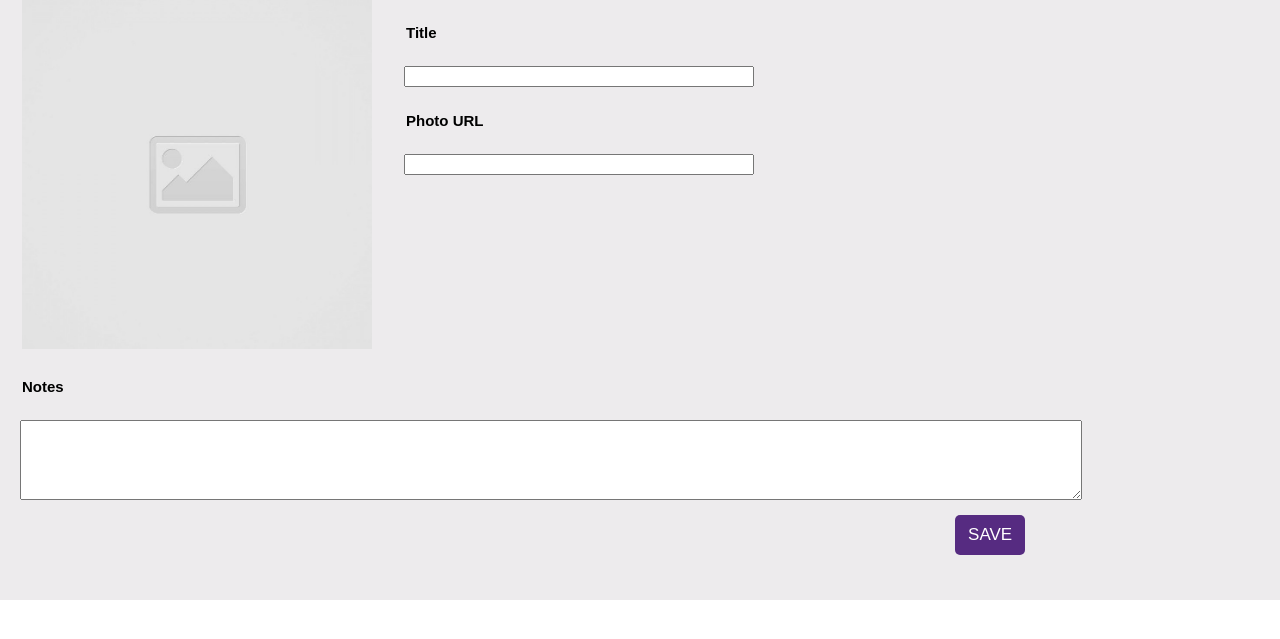
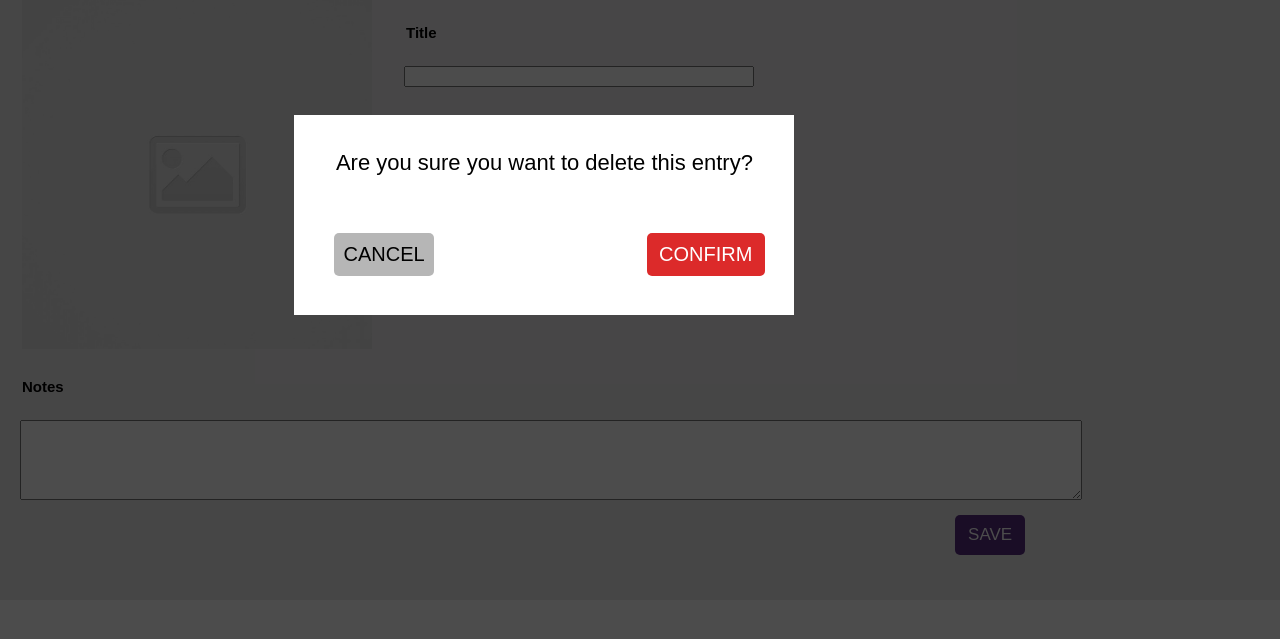
Before and after one commit to MattChau01/code-journal, a website: page index.html in a window 1280 px wide. Shown: the part 125-764 px from the top of the page. Drawn offline with Linux system fonts and the light colour scheme.

Commit message:
Hide the modal if the user clicks Cancel. #4

```diff
--- a/css/styles.css
+++ b/css/styles.css
@@ -7,6 +7,31 @@
   background-color: #562b81;
   margin-left: 0;
   padding: 0;
+  width: 100%;
+}
+
+.background {
+  /* min-height: 100vh; */
+
+  /* justify-content: center;
+  align-items: center; */
+  background-color: rgb(0 0 0 / 70%);
+  position: fixed;
+  height: 100%;
+  width: 100%;
+  top: 0;
+  left: 0;
+
+  /* z-index: 20; */
+}
+
+.modal {
+  background-color: white;
+  width: 425px;
+  height: 175px;
+  position: absolute;
+  left: 6%;
+  top: 25%;
 }
 
 .container-two {
@@ -14,6 +39,7 @@
   margin-left: 0;
   margin-bottom: 0;
   height: 100%;
+  width: 100%;
 }
 
 .column-fourth {
@@ -134,6 +160,25 @@ input:focus {
   .right {
     margin-left: 67%;
   }
+
+  .modal {
+    background-color: white;
+    width: 500px;
+    height: 200px;
+    position: absolute;
+    left: 23%;
+    top: 30%;
+  }
+
+  .container-modal {
+    min-height: 100vh;
+    justify-content: center;
+    align-items: center;
+    background-color: rgb(0 0 0 / 70%);
+    position: relative;
+    top: 0;
+    z-index: 20;
+  }
 }
 
 ul.no-bullets {
@@ -208,3 +253,38 @@ li {
   position: absolute;
   left: 0;
 }
+
+.modal-content {
+  color: black;
+  text-align: center;
+  margin-top: 5%;
+}
+
+.centered {
+  text-align: center;
+}
+
+.cancel-button {
+  padding: 10px;
+  width: 100px;
+  margin-left: 12%;
+  margin-top: 25%;
+  font-size: 20px;
+  border-radius: 5px;
+  border: none;
+  background-color: #b6b6b6;
+  cursor: pointer;
+}
+
+.confirm-button {
+  padding: 10px;
+  width: 118px;
+  margin-left: 40%;
+  margin-top: 25%;
+  font-size: 20px;
+  border-radius: 5px;
+  border: none;
+  background-color: #dc2a2a;
+  color: white;
+  cursor: pointer;
+}
--- a/index.html
+++ b/index.html
@@ -87,6 +87,26 @@
           </div>
         </form>
       </div>
+
+      <!--MODAL-->
+      <div class="background" id="overlay">
+        <div>
+          <div class="modal">
+            <h2 class="modal-content">Are you sure you want to delete this entry?</h2>
+            <div class="row">
+              <div class="column-half">
+                <button class="cancel-button">CANCEL</button>
+              </div>
+              <div class="column-half">
+                <button class="confirm-button">CONFIRM</button>
+              </div>
+            </div>
+          </div>
+        </div>
+      </div>
+      <!--MODAL-->
+
+
       <div data-view="entries" class="view hidden">
         <div class="row">
           <div class="column-half">
--- a/js/main.js
+++ b/js/main.js
@@ -194,3 +194,28 @@ document.addEventListener('DOMContentLoaded', function () {
 var $parentUl = document.querySelector('.no-bullets');
 $parentUl.addEventListener('click', function () {
 });
+
+// Modal feature
+
+var $overlay = document.querySelector('.background');
+var $deleteEntry = document.querySelector('.delete-button');
+$deleteEntry.addEventListener('click', deleteEntry);
+
+function deleteEntry(event) {
+  $overlay.classList.remove('hidden');
+
+}
+
+var $cancel = document.querySelector('.cancel-button');
+$cancel.addEventListener('click', closeModal);
+
+function closeModal(event) {
+  $overlay.classList.add('hidden');
+}
+
+var $confirm = document.querySelector('.confirm-button');
+$confirm.addEventListener('click', confirm);
+
+function confirm(event) {
+
+}
```
